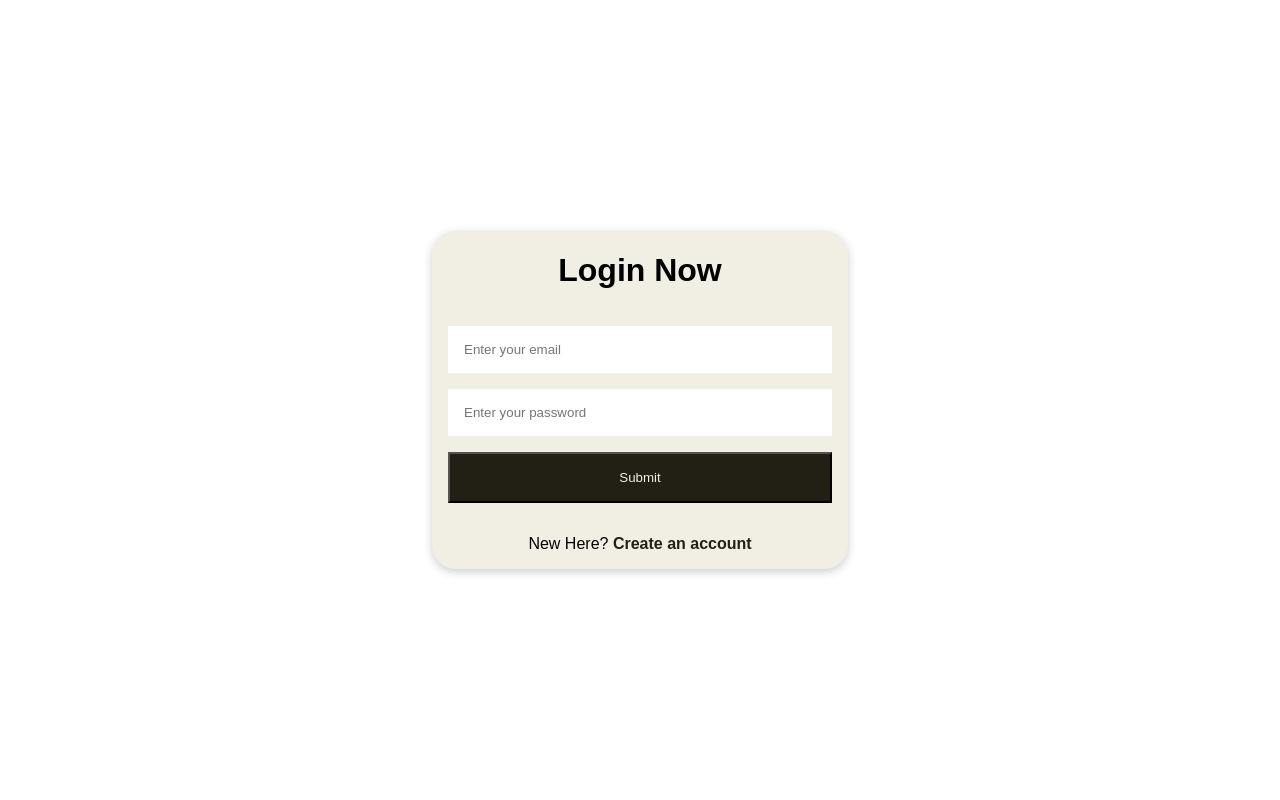
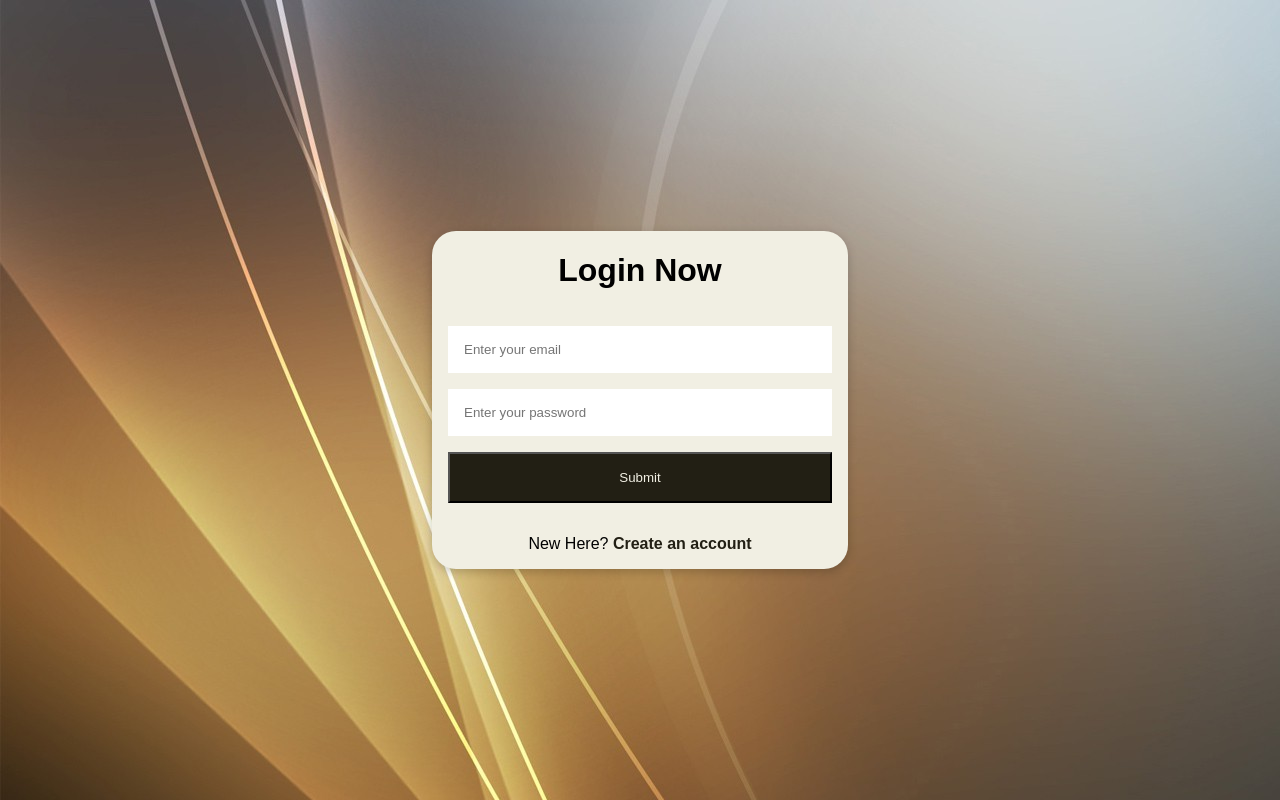
Before and after one commit to Apoorve8055/SoundHive, a React (Create React App) app in the folder client/: page /login in a window 1280 px wide. Built offline with nearby package versions, Linux system fonts and the light colour scheme.

Commit message:
Login and Register Page background Change

```diff
--- a/client/src/pages/public/LoginPage/LoginPage.scss
+++ b/client/src/pages/public/LoginPage/LoginPage.scss
@@ -7,7 +7,7 @@
   display: flex;
   justify-content: center;
   align-items: center;
-  background-color: #fff;
+  background: url("../../../assets/images/page-background.jpg");
 
   .Wrapper {
     display: flex;
--- a/client/src/pages/public/RegistrationPage/RegistrationPage.scss
+++ b/client/src/pages/public/RegistrationPage/RegistrationPage.scss
@@ -7,7 +7,7 @@
   display: flex;
   justify-content: center;
   align-items: center;
-  background-color: #fff;
+  background: url("../../../assets/images/page-background.jpg");
 
   .Wrapper {
     display: flex;
```
Also changed, not shown: client/src/assets/images/page-background.jpg (added).
